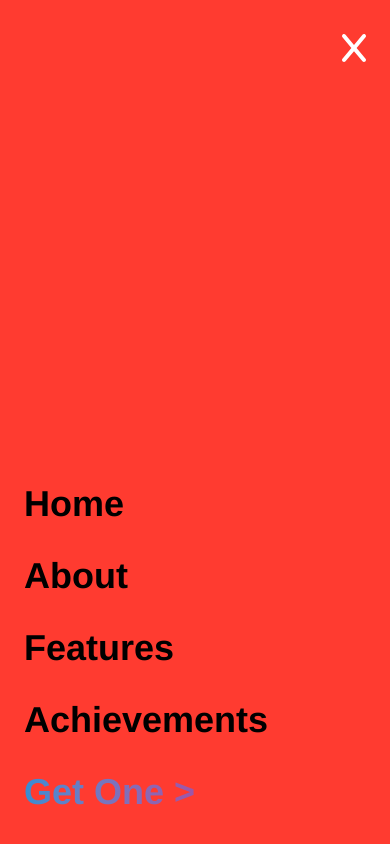
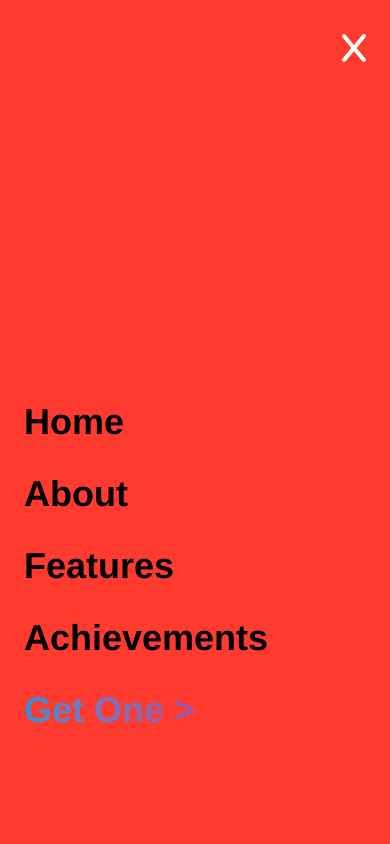
Before and after one commit to ganeshbelote/MediFor7_Task, a React (Vite) app: page / in a window 390 px wide. Both pictures are taken after a click on the button 336 px from the left and 52 px from the top of the page. Built offline with nearby package versions, Linux system fonts and the light colour scheme.

Commit message:
fitting bug fix

```diff
--- a/src/components/NavOptionPage.jsx
+++ b/src/components/NavOptionPage.jsx
@@ -10,17 +10,6 @@ const NavOptionPage = ({
   setshowMenuBtn
 }) => {
 
-  useEffect(() => {
-  const setVh = () => {
-    const vh = window.innerHeight * 0.01;
-    document.documentElement.style.setProperty('--vh', `${vh}px`);
-  };
-
-  setVh(); // Initial set
-  window.addEventListener('resize', setVh);
-
-  return () => window.removeEventListener('resize', setVh);
-}, []);
 
 
   const handleNavPage = () => {
@@ -64,15 +53,14 @@ const NavOptionPage = ({
   return (
     <div
       id='NavOptionPage'
-      style={{ height: 'calc(var(--vh, 1vh) * 100)' }}
-      className={`fixed top-0 right-0 z-50 w-screen overflow-x-hidden flex flex-col justify-between py-8 md:px-10 px-6 bg-[#FF3B30] `}
+      className={`fixed top-0 right-0 z-50 h-screen w-screen overflow-x-hidden flex flex-col py-8 md:px-10 px-6 bg-[#FF3B30] `}
     >
       <div className='navpage-up w-full flex justify-end'>
         <button onClick={handleNavPage}>
           <img className='h-8' src={cross} alt='cross' />
         </button>
       </div>
-      <div className='nav-options flex flex-col items-start justify-between'>
+      <div className='nav-options mt-[40vh] flex flex-col items-start justify-between'>
         <ul className='md:text-7xl text-4xl md:font-semibold font-bold flex flex-col md:gap-5 gap-8'>
           <li className='hover:text-white transition-all ease-in-out duration-300'>
             Home
--- a/src/index.css
+++ b/src/index.css
@@ -1,8 +1,4 @@
 @import 'tailwindcss';
-
-:root {
-  --vh: 100vh;
-}
 
 html {
   scroll-behavior: smooth;
```
